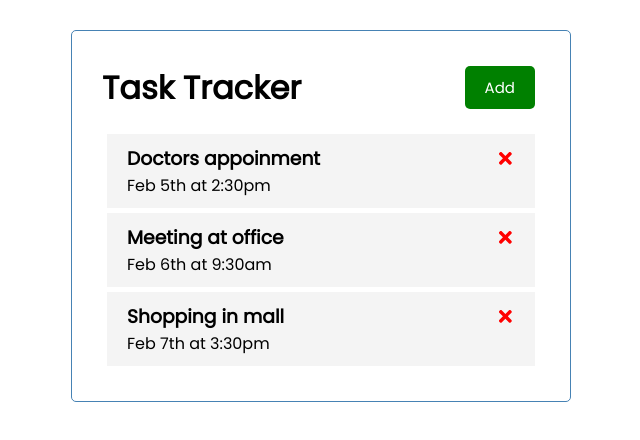
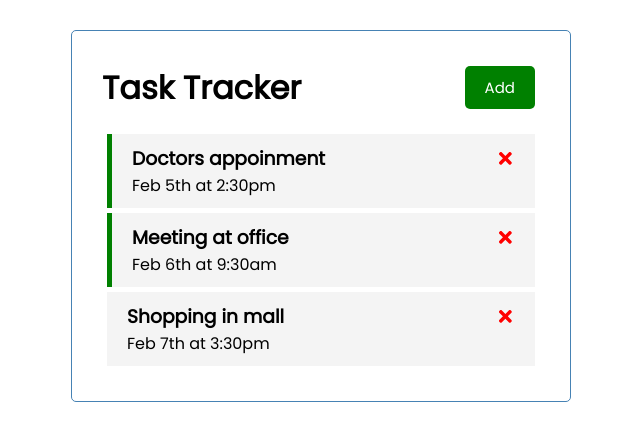
Before and after one commit to md-aqib/task-tracker, a React (Create React App) app: page / in a window 1280 px wide. Shown: the top 440 px of the page, without its empty margins (319-959 px from the left). Built offline with nearby package versions, Linux system fonts and the light colour scheme.

Commit message:
added toggle event

```diff
--- a/src/App.js
+++ b/src/App.js
@@ -26,13 +26,18 @@
 
   //Delete Task
   const deleteTask = (id) => {
-    setTasks(tasks.filter((el) => el.id != id))
+    setTasks(tasks.filter((el) => el.id !== id))
+  }
+
+  //Toggle reminder
+  const toggleReminder = (id) => {
+    setTasks(tasks.map((ele) => ele.id === id? { ...ele, reminder: !ele.reminder}: ele))
   }
 
   return (
     <div className="container">
       <Header />
-      {tasks.length > 0 ?<Tasks tasks={tasks} onDelete={deleteTask} />: "No task found"}
+      {tasks.length > 0 ?<Tasks tasks={tasks} onDelete={deleteTask} onToggle={toggleReminder} />: "No task found"}
     </div>
   );
 }
--- a/src/components/Task.js
+++ b/src/components/Task.js
@@ -1,14 +1,18 @@
 import { FaTimes } from 'react-icons/fa'
 
-const Task = ({ task, onDelete }) => {
+const Task = ({ task, onDelete, onToggle }) => {
     return (
-        <div className='task'>
+        <div className={`task ${task.reminder ? 'reminder': ''}`} onDoubleClick={() => onToggle(task.id)}>
             <h3>
-                {task.text} <FaTimes style={{ color: 'red', cursor: 'pointer' }} onClick={() => onDelete(task.id)} />
-                </h3>
+                {task.text}{' '}
+                <FaTimes
+                    style={{ color: 'red', cursor: 'pointer' }}
+                    onClick={() => onDelete(task.id)}
+                />
+            </h3>
             <p>{task.day}</p>
         </div>
     )
 }
 
-export default Task
+export default Task;
--- a/src/components/Tasks.js
+++ b/src/components/Tasks.js
@@ -1,10 +1,10 @@
 import Task from './Task'
 
-const Tasks = ({ tasks, onDelete }) => {
+const Tasks = ({ tasks, onDelete, onToggle }) => {
     return (
         <>
             {tasks.map((ele) => (
-                <Task key={ele.id} task={ele} onDelete={onDelete} />
+                <Task key={ele.id} task={ele} onDelete={onDelete} onToggle={onToggle} />
             ))}
         </>
     )
```
